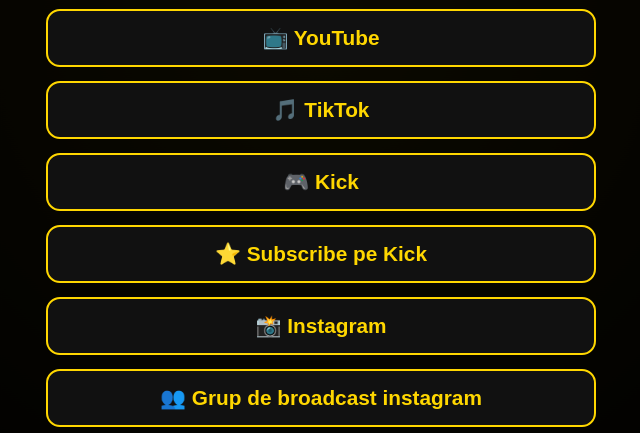
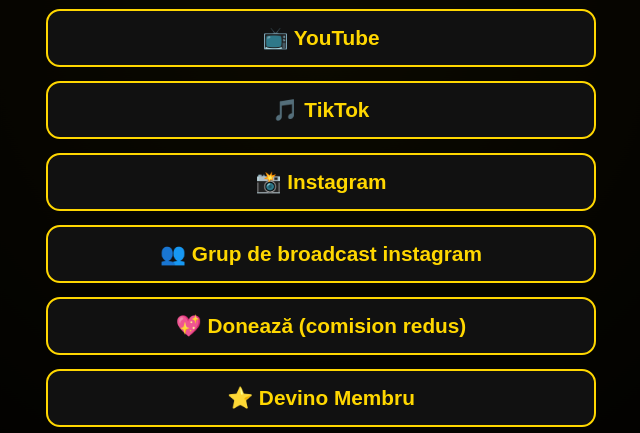
Before and after one commit to NotPhaden/Rolz, a plain HTML site: page index.html in a window 1280 px wide. Shown: the part 367-800 px from the top of the page, without its empty margins (319-959 px from the left). Drawn offline with Linux system fonts and the light colour scheme.

Commit message:
Update index.html

```diff
--- a/index.html
+++ b/index.html
@@ -101,8 +101,6 @@
 
     <a class="link" href="https://www.youtube.com/@rolzul" target="_blank">📺 YouTube</a>
     <a class="link" href="https://www.tiktok.com/@rolzul" target="_blank">🎵 TikTok</a>
-    <a class="link" href="https://kick.com/rolzul" target="_blank">🎮 Kick</a>
-    <a class="link" href="https://kick.com/rolzul/subscribe" target="_blank">⭐ Subscribe pe Kick</a>
     <a class="link" href="https://www.instagram.com/rolzul/" target="_blank">📸 Instagram</a>
     <a class="link" href="https://www.instagram.com/channel/Aba_VlS8_T77U8_g/" target="_blank">👥 Grup de broadcast instagram</a>
     <a class="link" href="https://www.tipeeestream.com/Rolz-Community/donation" target="_blank">💖 Donează (comision redus)</a>
```
